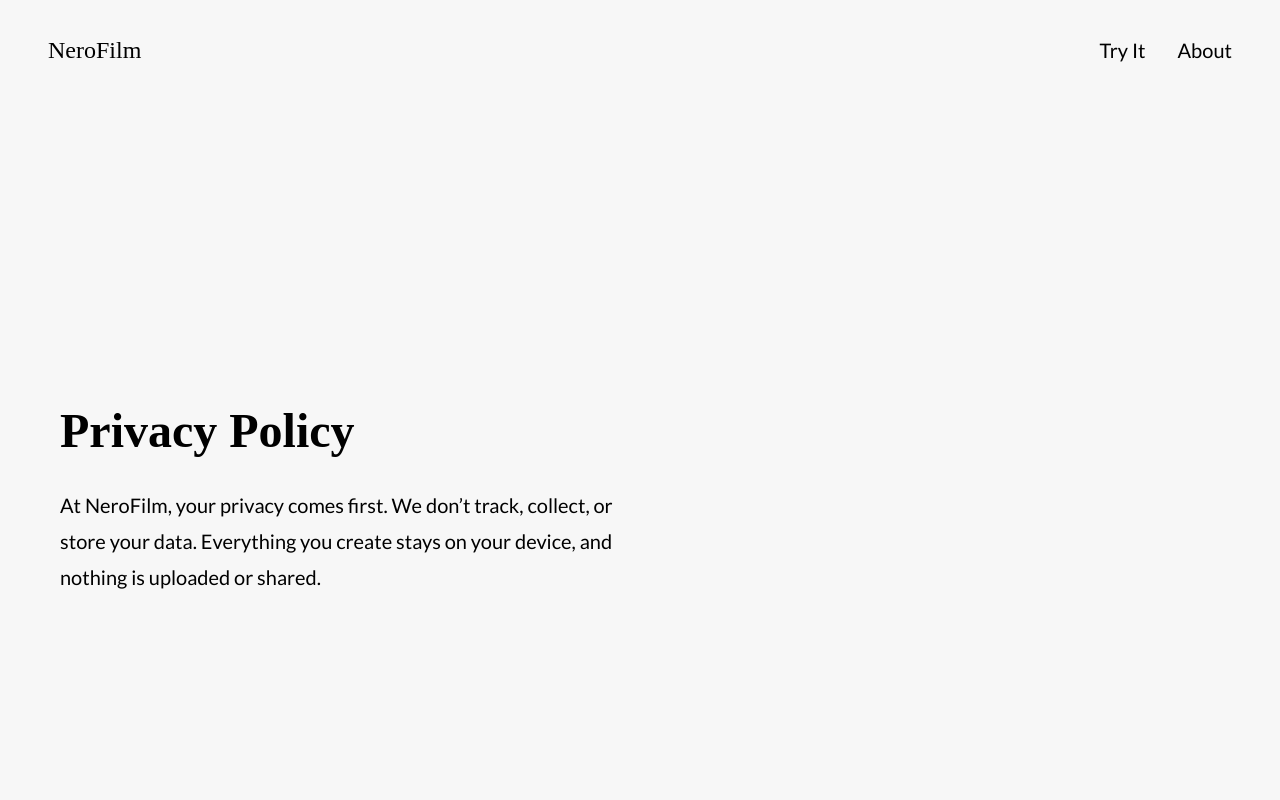
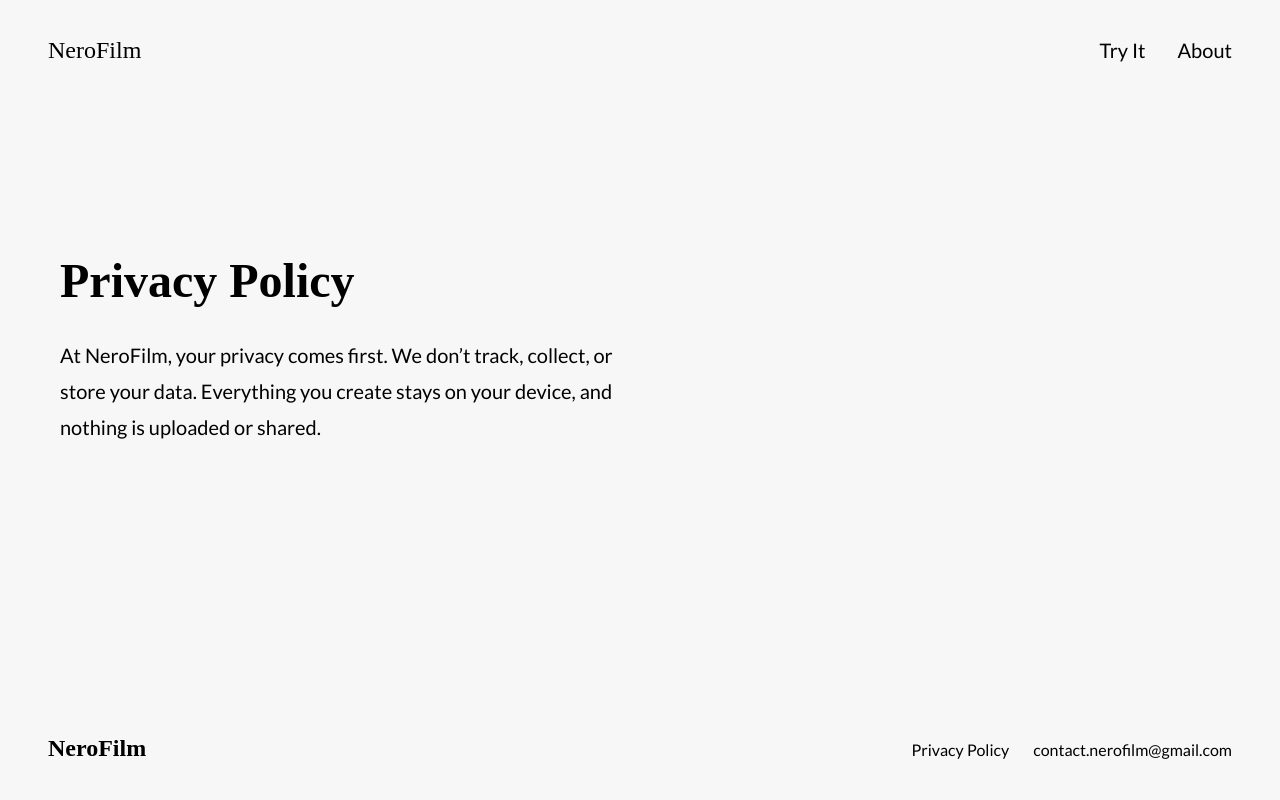
Before and after one commit to NeroFilm/nerofilm, a React (Vite) app: page /#/privacy-policy in a window 1280 px wide. Shown: the top 800 px of the page. Built offline with nearby package versions, Linux system fonts and the light colour scheme; a web font is replaced by a local one.

Commit message:
fixing scrolling issue for privacy page

```diff
--- a/src/pages/PrivacyPolicy/index.css
+++ b/src/pages/PrivacyPolicy/index.css
@@ -4,7 +4,7 @@
   display: flex;
   align-items: center;
   justify-content: center;
-  min-height: 100vh;
+  height: calc(100vh - 80px);
   width: 100%;
 }
 
@@ -26,11 +26,11 @@
 }
 
 .privacy-heading {
-  font-size: 32px; /* Smaller on mobile */
+  font-size: 32px;
   font-weight: bold;
   margin-bottom: 20px;
   color: var(--black);
-  text-align: center; /* Centered on mobile */
+  text-align: center;
 }
 
 .privacy-text-container {
@@ -40,15 +40,19 @@
 }
 
 .privacy-paragraph {
-  font-size: 16px; /* Smaller on mobile */
+  font-size: 16px;
   line-height: 1.6;
   color: var(--black);
   margin: 0;
-  text-align: center; /* Centered on mobile */
+  text-align: center;
 }
 
-/* Tablet styles */
+/* tablet */
 @media (min-width: 768px) {
+
+  .privacy-container {
+    height: calc(100vh - 100px);
+  }
 
   .privacy-heading {
     font-size: 38px;
@@ -62,10 +66,10 @@
   }
 }
 
-/* Laptop styles */
+/* laptop */
 @media (min-width: 1024px) {
   .privacy-container {
-    margin-top: 90px;
+    height: calc(100vh - 100px);
   }
 
   .privacy-content-wrapper {
@@ -88,10 +92,10 @@
   }
 }
 
-/* Desktop styles */
+/* desktop */
 @media (min-width: 1200px) {
   .privacy-container {
-    margin-top: 100px;
+    height: calc(100vh - 100px);
   }
 
   .privacy-content-wrapper {
@@ -109,8 +113,12 @@
   }
 }
 
-/* Large desktop styles */
+/* large desktop */
 @media (min-width: 1440px) {
+  .privacy-container {
+    height: calc(100vh - 100px);
+  }
+
   .privacy-content-wrapper {
     justify-content: center;
   }
```
